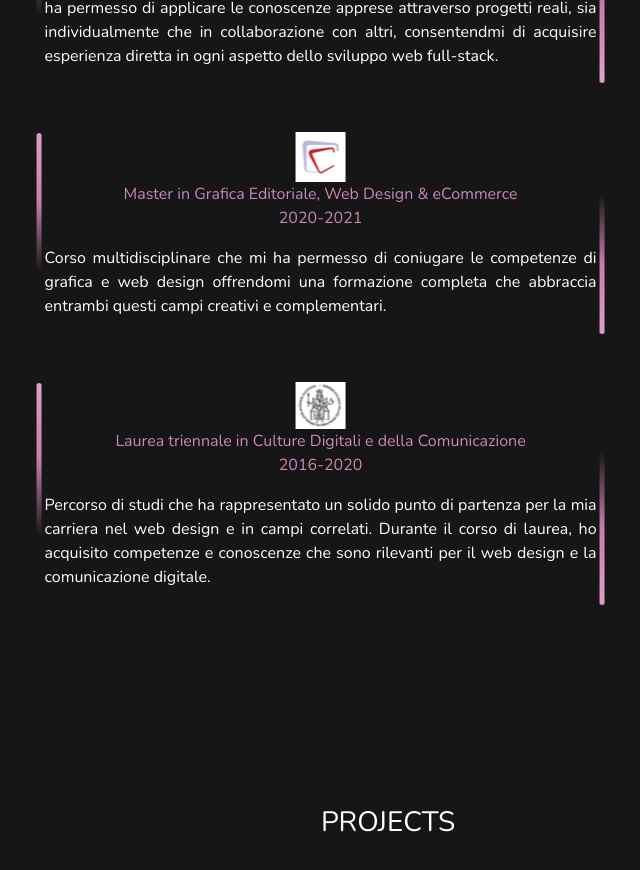
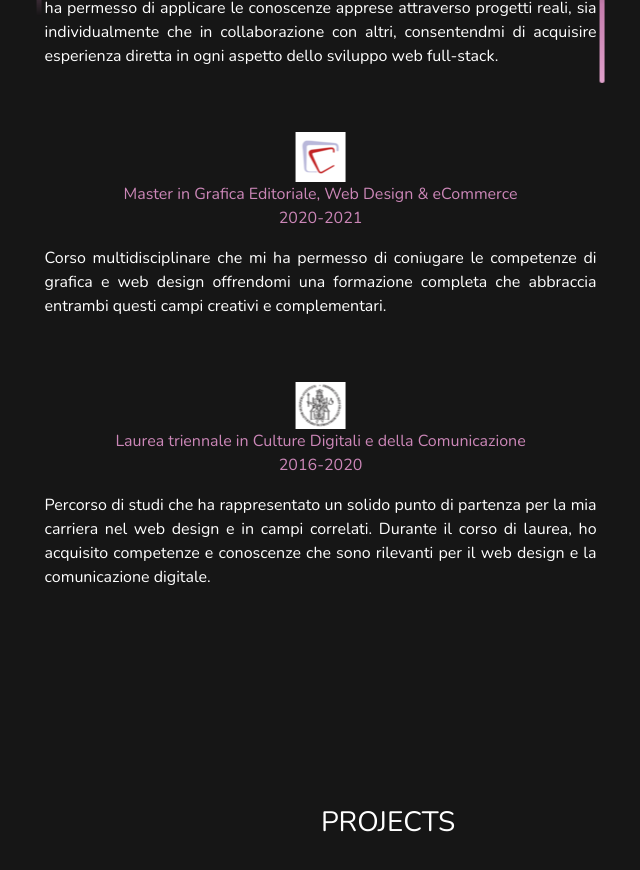
Before and after one commit to eleonoramattera/eleonoramatteraportfolio, a React (Create React App) app: page / in a window 1280 px wide. Shown: the part 2260-3130 px from the top of the page, without its empty margins (252-892 px from the left). Built offline with nearby package versions, Linux system fonts and the light colour scheme.

Commit message:
Update Training

```diff
--- a/src/components/Training/Training.css
+++ b/src/components/Training/Training.css
@@ -1,9 +1,11 @@
 figure {
   margin: 0;
 }
+
 figure > img {
   display: inline-block;
 }
+
 figure + p {
   color: white;
   text-align: justify;
@@ -15,7 +17,9 @@ span {
   border-radius: 100vmax;
 }
 
-.right {
+.right1,
+.right2,
+.right3 {
   top: 0;
   right: 0;
   width: 5px;
@@ -23,7 +27,9 @@ span {
   background: linear-gradient(180deg, transparent 30%, #c67eae, #e1a2cc);
 }
 
-.left {
+.left1,
+.left2,
+.left3 {
   left: 0;
   bottom: 0;
   width: 5px;
@@ -31,14 +37,32 @@ span {
   background: linear-gradient(180deg, #e1a2cc, #c67eae, transparent 70%);
 }
 
-.right {
+.right1 {
   animation: animateRight 3s ease-in-out infinite;
 }
 
-.left {
+.left1 {
   animation: animateLeft 3s ease-in-out infinite;
 }
 
+.right2 {
+  animation: animateRight 3s ease-in-out infinite;
+  animation-delay: 2s;
+}
+
+.left2 {
+  animation: animateLeft 3s ease-in-out infinite;
+  animation-delay: 2s;
+}
+.right3 {
+  animation: animateRight 3s ease-in-out infinite;
+  animation-delay: 4s;
+}
+
+.left3 {
+  animation: animateLeft 3s ease-in-out infinite;
+  animation-delay: 4s;
+}
 @keyframes animateRight {
   0%,
   25% {
--- a/src/components/Training/Training.jsx
+++ b/src/components/Training/Training.jsx
@@ -13,7 +13,7 @@ function Training({ animateTraining }) {
       gsap.from(".training", {
         duration: 4,
         x: -100,
-        scrollTrigger: { trigger: ".App", scrub: 2, markers: false },
+        scrollTrigger: { trigger: "body", scrub: 2, markers: false },
       });
     }
   }, [animateTraining]);
@@ -37,8 +37,8 @@ function Training({ animateTraining }) {
             conoscenze apprese attraverso progetti reali, sia individualmente che in collaborazione con altri,
             consentendmi di acquisire esperienza diretta in ogni aspetto dello sviluppo web full-stack.
           </p>
-          <span className="right"></span>
-          <span className="left"></span>
+          <span className="right1"></span>
+          <span className="left1"></span>
         </Col>
 
         <Col className="d-flex flex-column my-4 position-relative">
@@ -54,8 +54,8 @@ function Training({ animateTraining }) {
             Corso multidisciplinare che mi ha permesso di coniugare le competenze di grafica e web design offrendomi una
             formazione completa che abbraccia entrambi questi campi creativi e complementari.
           </p>
-          <span className="right"></span>
-          <span className="left"></span>
+          <span className="right2"></span>
+          <span className="left2"></span>
         </Col>
 
         <Col className="d-flex flex-column my-4 position-relative">
@@ -72,8 +72,8 @@ function Training({ animateTraining }) {
             campi correlati. Durante il corso di laurea, ho acquisito competenze e conoscenze che sono rilevanti per il
             web design e la comunicazione digitale.
           </p>
-          <span className="right"></span>
-          <span className="left"></span>
+          <span className="right3"></span>
+          <span className="left3                                                                                                                                                          "></span>
         </Col>
       </Col>
     </Row>
```
